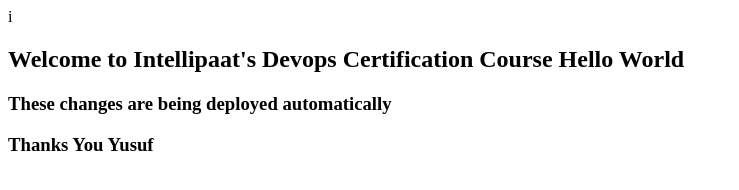
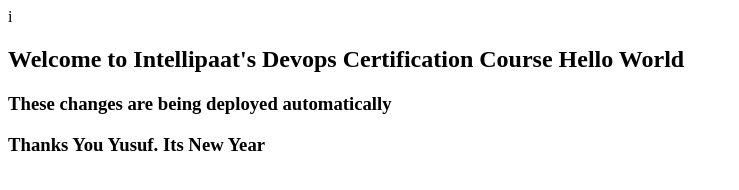
Before and after one commit to lokhandwalayusuf/jenkins-sample123, a plain HTML site: page index.html in a window 1280 px wide. Shown: the whole page, without its empty margins (0-739 px from the left). Drawn offline with Linux system fonts and the light colour scheme.

Commit message:
New Year Message

```diff
--- a/index.html
+++ b/index.html
@@ -6,6 +6,6 @@
 
 <h3> These changes are being deployed automatically</h3>
 
-<h3> Thanks You Yusuf</h3>
+<h3> Thanks You Yusuf. Its New Year</h3>
 </body>
 </html>
```
